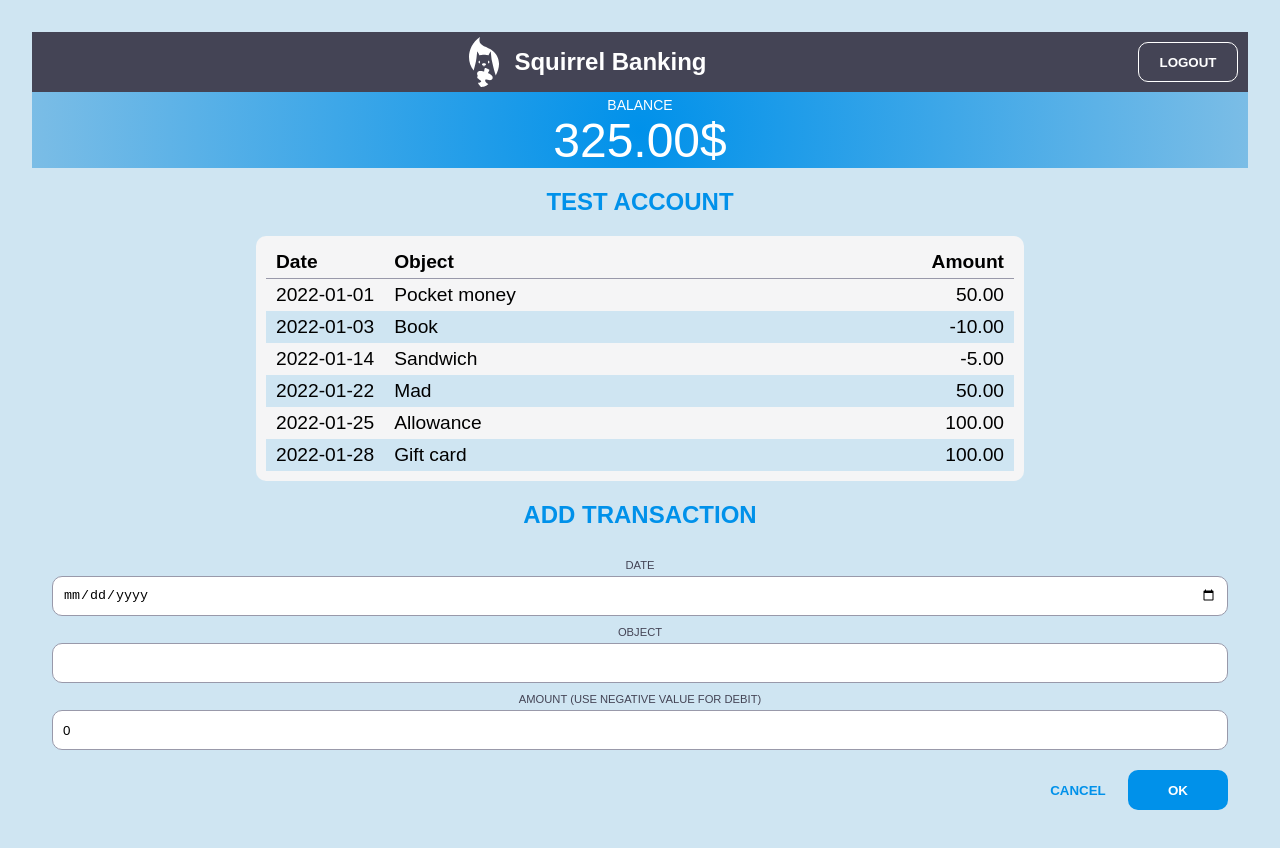
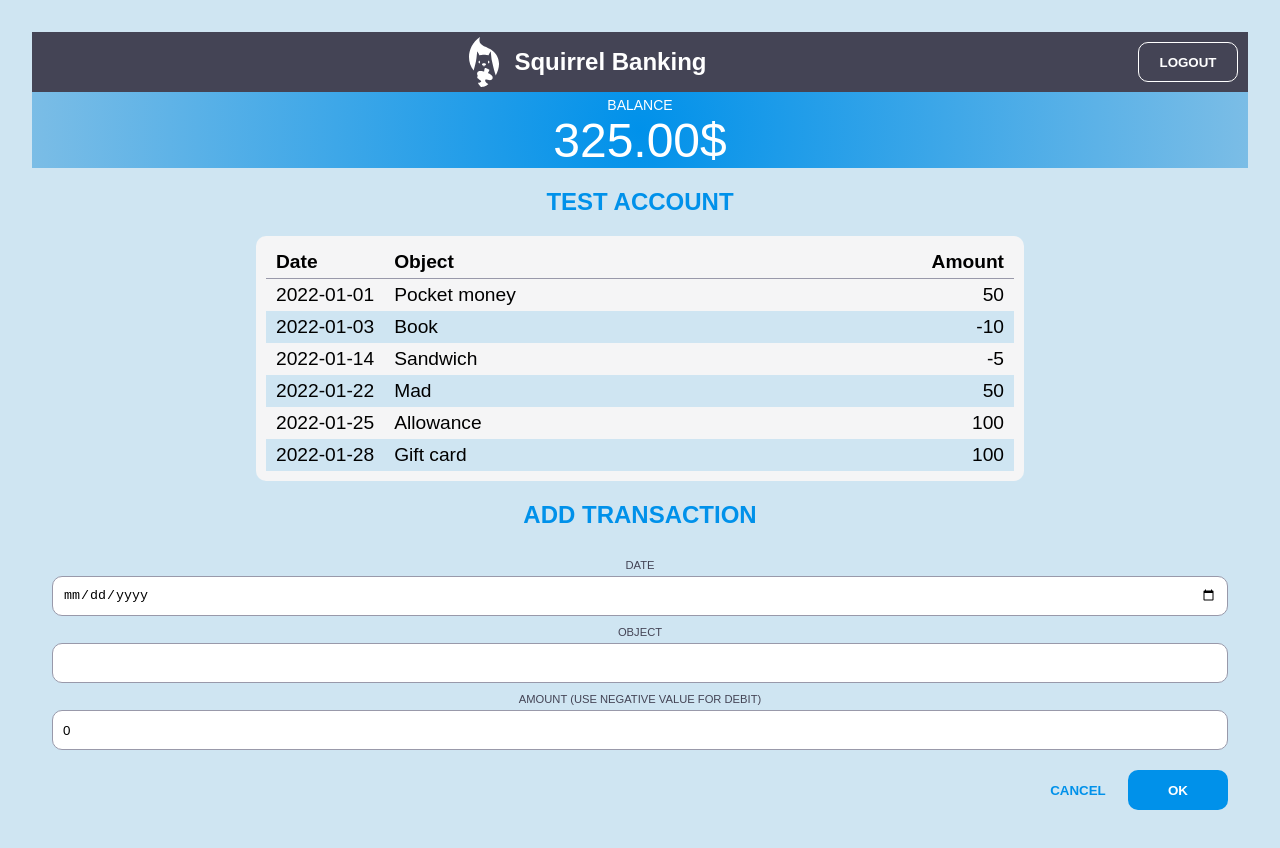
Before and after one commit to jalvarado9000/Squirrel-Bank, a React (Vite) app: page / in a window 1280 px wide. Shown: the top 848 px of the page. Built offline with nearby package versions, Linux system fonts and the light colour scheme.

Commit message:
now it has the values in a array

```diff
--- a/src/App.jsx
+++ b/src/App.jsx
@@ -6,10 +6,13 @@ import Balance from './Balance'
 import Table from './Table'
 import Label from './Label'
 import MakeTransactionForm from './MakeTransactionForm'
+import transactions from './TRANSACTIONS'
 
 
 function App() {
 
+  const accountNumber = 'Test Account'
+  const addTransactionLabel = 'Add Transaction'
 
 
 
@@ -18,9 +21,9 @@ function App() {
       <div className="dashboard-page">
         <Header />
         <Balance />
-        <Label title={'Test Account'} />
-        <Table />
-        <Label title={'Add Transaction'} />
+        <Label title={accountNumber} />
+        <Table history={transactions}/>
+        <Label title={addTransactionLabel} />
         <MakeTransactionForm />
 
       </div>
--- /dev/null
+++ b/src/TRANSACTIONS.jsx
@@ -0,0 +1,35 @@
+const transactions = [
+    {
+        date: '2022-01-01',
+        object: 'Pocket money',
+        amount: 50.00
+    },
+    {
+        date: '2022-01-03',
+        object: 'Book',
+        amount: -10.00
+    },
+    {
+        date: '2022-01-14',
+        object: 'Sandwich',
+        amount: -5.00
+    },
+    {
+        date: '2022-01-22',
+        object: 'Mad',
+        amount: 50.00
+    },
+    {
+        date: '2022-01-25',
+        object: 'Allowance',
+        amount: 100.00
+    },
+    {
+        date: '2022-01-28',
+        object: 'Gift card',
+        amount: 100.00
+    }
+];
+
+
+export default transactions;
--- a/src/Table.jsx
+++ b/src/Table.jsx
@@ -1,6 +1,10 @@
 import React from 'react'
 
-const Table = () => {
+const Table = ({history}) => {
+
+
+
+
   return (
       <>
       <div className="dashboard-content">
@@ -14,41 +18,23 @@ const Table = () => {
                   </tr>
               </thead>
               <tbody id="transactions">
-                  <tr>
-                      <td>2022-01-01</td>
-                      <td>Pocket money</td>
-                      <td>50.00</td>
-                  </tr>
 
-                  <tr>
-                      <td>2022-01-03</td>
-                      <td>Book</td>
-                      <td>-10.00</td>
-                  </tr>
+                      {history.map((element, index) =>
+                      (
+                          <tr>
+                              <td key={index}>{element.date}</td>
+                              <td key={index}>{element.object}</td>
+                              <td key={index}>{element.amount}</td>
+                          </tr>
 
-                  <tr>
-                      <td>2022-01-14</td>
-                      <td>Sandwich</td>
-                      <td>-5.00</td>
-                  </tr>
+                      )
 
-                  <tr>
-                      <td>2022-01-22</td>
-                      <td>Mad</td>
-                      <td>50.00</td>
-                  </tr>
+                      )}
 
-                  <tr>
-                      <td>2022-01-25</td>
-                      <td>Allowance</td>
-                      <td>100.00</td>
-                  </tr>
 
-                  <tr>
-                      <td>2022-01-28</td>
-                      <td>Gift card</td>
-                      <td>100.00</td>
-                  </tr>
+
+
+
               </tbody>
           </table>
       </div></>
```
